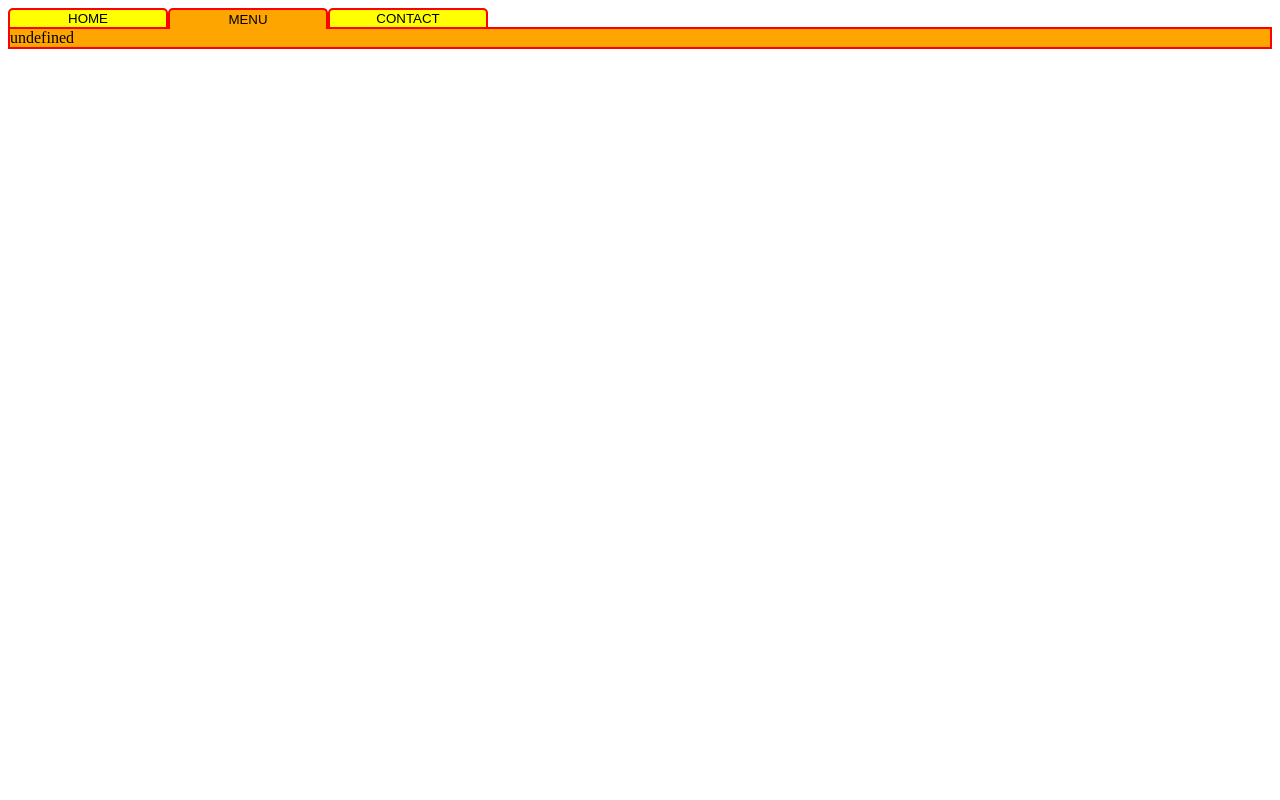
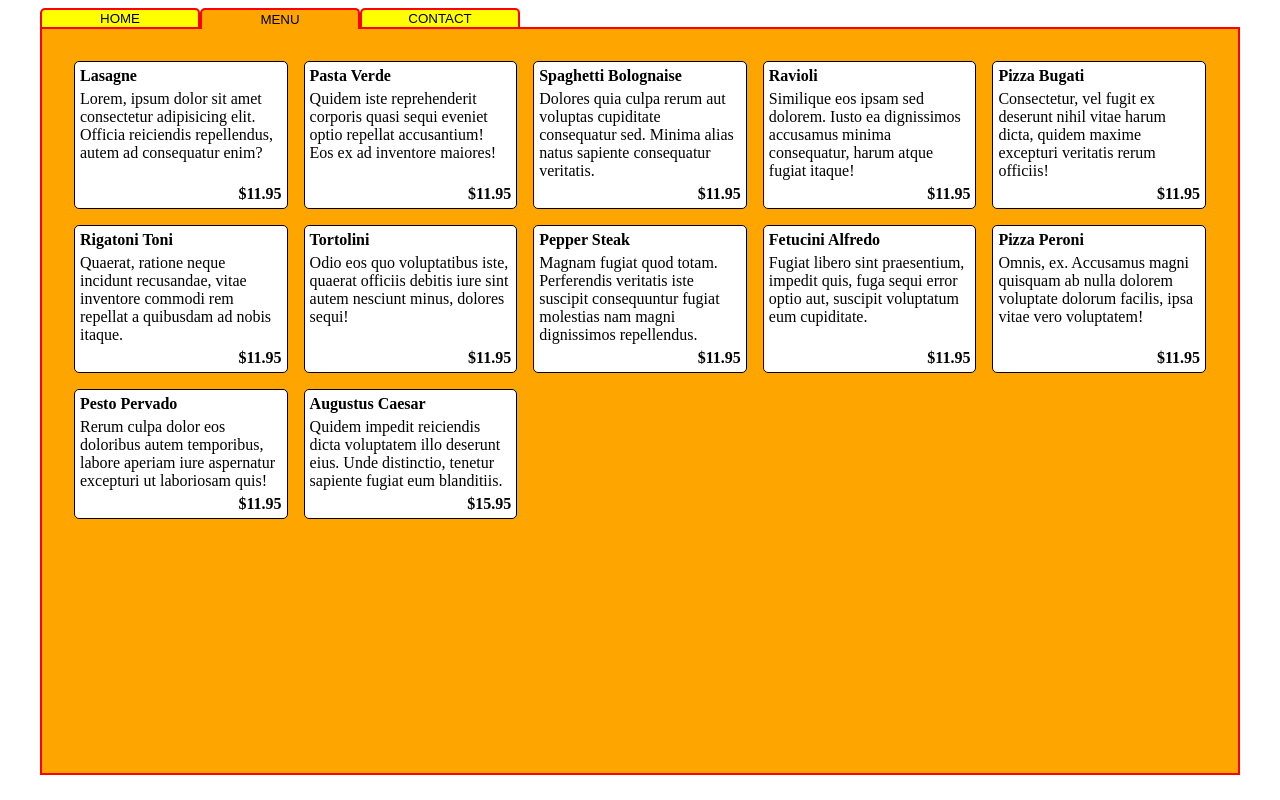
Before and after one commit to techni-ca/restaurant, a website built with webpack: page dist/index.html in a window 1280 px wide. Both pictures are taken after a click on the button "MENU". Built offline with nearby package versions, Linux system fonts and the light colour scheme.

Commit message:
Added menu & contact

```diff
--- a/src/contact.js
+++ b/src/contact.js
@@ -1,2 +1,27 @@
 export default function pageContact () {
+  const contact = document.createElement('div')
+  contact.style.display = 'flex'
+  contact.style.flexDirection = 'column'
+  contact.style.gap = '15px'
+
+  const name = document.createElement('div')
+  name.textContent = 'Restaurante Italiano'
+  name.style.fontSize = 'xx-large'
+  name.style.fontWeight = '1000'
+  name.style.textDecoration = 'underline'
+  name.style.textAlign = 'center'
+  contact.appendChild(name)
+
+  const phone = document.createElement('div')
+  phone.innerHTML = '<b>Phone:</b> 1-981-867-5309'
+  phone.style.fontSize = 'large'
+  phone.style.textAlign = 'center'
+  contact.appendChild(phone)
+
+  const address = document.createElement('div')
+  address.innerHTML = '<b>Address:</b> 100 Marine Avenue, Pseudopolis, Mars M4R S10N'
+  address.style.fontSize = 'large'
+  address.style.textAlign = 'center'
+  contact.appendChild(address)
+  return contact
 }
--- a/src/home.js
+++ b/src/home.js
@@ -2,6 +2,7 @@ export default function pageHome () {
   const home = document.createElement('div')
   home.style.display = 'flex'
   home.style.flexDirection = 'column'
+  home.style.gap = '1rem'
 
   const logo = document.createElement('img')
   logo.src = './logo.png'
@@ -11,18 +12,18 @@ export default function pageHome () {
   logo.style.alignSelf = 'center'
   logo.style.border = '5px solid black'
   logo.style.borderRadius = '15px'
-  logo.style.margin = '50px'
+  logo.style.margin = '1rem 0px'
   home.appendChild(logo)
 
   const heading = document.createElement('h2')
   heading.style.textDecoration = 'wavy underline'
-  heading.style.margin = '20px 50px'
+  heading.style.margin = '0px'
   heading.textContent = 'Welcome to Restaurante Italiano!'
   home.appendChild(heading)
 
   const blurb = document.createElement('p')
   blurb.style.fontSize = 'large'
-  blurb.style.margin = '0px 50px 50px 50px'
+  blurb.style.margin = '0px'
   blurb.textContent = 'Lorem ipsum dolor sit amet consectetur adipisicing elit. At laudantium velit porro consectetur ea eveniet non voluptate tempora placeat? Sit quos perferendis nemo illo quasi nostrum sed! Praesentium, molestias expedita.'
   home.appendChild(blurb)
 
--- a/src/index.js
+++ b/src/index.js
@@ -3,8 +3,8 @@ import pageHome from './home.js'
 import pageMenu from './menu.js'
 import pageContact from './contact.js'
 
-const content = document.getElementById('content')
+const body = document.querySelector('body')
 
-content.appendChild(
+body.appendChild(
   tabBar(['HOME', 'MENU', 'CONTACT'], [pageHome, pageMenu, pageContact])
 )
--- a/src/menu.js
+++ b/src/menu.js
@@ -1,3 +1,51 @@
 export default function pageMenu () {
+  const actualMenu = [
+    ['Lasagne', 'Lorem, ipsum dolor sit amet consectetur adipisicing elit. Officia reiciendis repellendus, autem ad consequatur enim?', 11.95],
+    ['Pasta Verde', 'Quidem iste reprehenderit corporis quasi sequi eveniet optio repellat accusantium! Eos ex ad inventore maiores!', 11.95],
+    ['Spaghetti Bolognaise', 'Dolores quia culpa rerum aut voluptas cupiditate consequatur sed. Minima alias natus sapiente consequatur veritatis.', 11.95],
+    ['Ravioli', 'Similique eos ipsam sed dolorem. Iusto ea dignissimos accusamus minima consequatur, harum atque fugiat itaque!', 11.95],
+    ['Pizza Bugati', 'Consectetur, vel fugit ex deserunt nihil vitae harum dicta, quidem maxime excepturi veritatis rerum officiis!', 11.95],
+    ['Rigatoni Toni', 'Quaerat, ratione neque incidunt recusandae, vitae inventore commodi rem repellat a quibusdam ad nobis itaque.', 11.95],
+    ['Tortolini', 'Odio eos quo voluptatibus iste, quaerat officiis debitis iure sint autem nesciunt minus, dolores sequi!', 11.95],
+    ['Pepper Steak', 'Magnam fugiat quod totam. Perferendis veritatis iste suscipit consequuntur fugiat molestias nam magni dignissimos repellendus.', 11.95],
+    ['Fetucini Alfredo', 'Fugiat libero sint praesentium, impedit quis, fuga sequi error optio aut, suscipit voluptatum eum cupiditate.', 11.95],
+    ['Pizza Peroni', 'Omnis, ex. Accusamus magni quisquam ab nulla dolorem voluptate dolorum facilis, ipsa vitae vero voluptatem!', 11.95],
+    ['Pesto Pervado', 'Rerum culpa dolor eos doloribus autem temporibus, labore aperiam iure aspernatur excepturi ut laboriosam quis!', 11.95],
+    ['Augustus Caesar', 'Quidem impedit reiciendis dicta voluptatem illo deserunt eius. Unde distinctio, tenetur sapiente fugiat eum blanditiis.', 15.95]
+  ]
 
+  const menu = document.createElement('div')
+  menu.style.display = 'grid'
+  menu.style.gap = '1rem'
+  menu.style.gridTemplateColumns = 'repeat(auto-fit, minmax(200px,1fr))'
+  for (const i in actualMenu) {
+    const menuItem = document.createElement('div')
+    menuItem.style.display = 'flex'
+    menuItem.style.flexDirection = 'column'
+    menuItem.style.border = '1px solid black'
+    menuItem.style.borderRadius = '5px'
+    menuItem.style.backgroundColor = 'white'
+    menuItem.style.padding = '5px'
+
+    const menuItemName = document.createElement('div')
+    menuItemName.textContent = actualMenu[i][0]
+    menuItemName.style.fontWeight = '600'
+    menuItem.appendChild(menuItemName)
+
+    const menuItemDescription = document.createElement('div')
+    menuItemDescription.textContent = actualMenu[i][1]
+    menuItemDescription.style.marginTop = '5px'
+    menuItemDescription.style.flex = '1'
+    menuItem.appendChild(menuItemDescription)
+
+    const menuItemPrice = document.createElement('div')
+    menuItemPrice.textContent = '$' + actualMenu[i][2]
+    menuItemPrice.style.marginTop = '5px'
+    menuItemPrice.style.fontWeight = '600'
+    menuItemPrice.style.alignSelf = 'end'
+    menuItem.appendChild(menuItemPrice)
+
+    menu.appendChild(menuItem)
+  }
+  return menu
 }
--- a/src/tab-bar.js
+++ b/src/tab-bar.js
@@ -22,6 +22,9 @@ export default function tabBar (tabNames, tabFunctions) {
   tabbedPage.style.border = BORDER
   tabbedPage.style.borderTop = 'none'
   tabbedPage.style.backgroundColor = BG_COLOR
+  tabbedPage.style.alignItems = 'stretch'
+  tabbedPage.style.minHeight = '85vh'
+  tabbedPage.style.padding = '2rem'
 
   const bar = document.createElement('div')
   bar.style.display = 'flex'
@@ -50,6 +53,7 @@ export default function tabBar (tabNames, tabFunctions) {
   page.style.display = 'flex'
   page.style.flexDirection = 'column'
   page.style.border = 'none'
+  page.style.margin = '0px 2rem'
   page.appendChild(bar)
   page.appendChild(tabbedPage)
   return page
```
Also changed, not shown: dist/index.html, dist/main.js.
